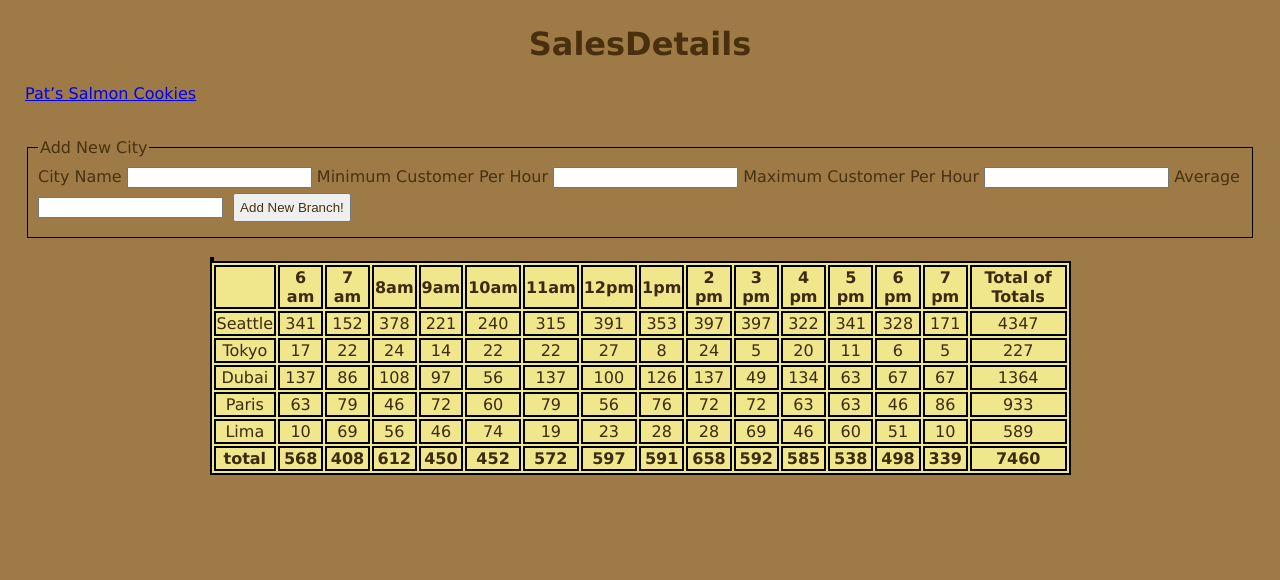
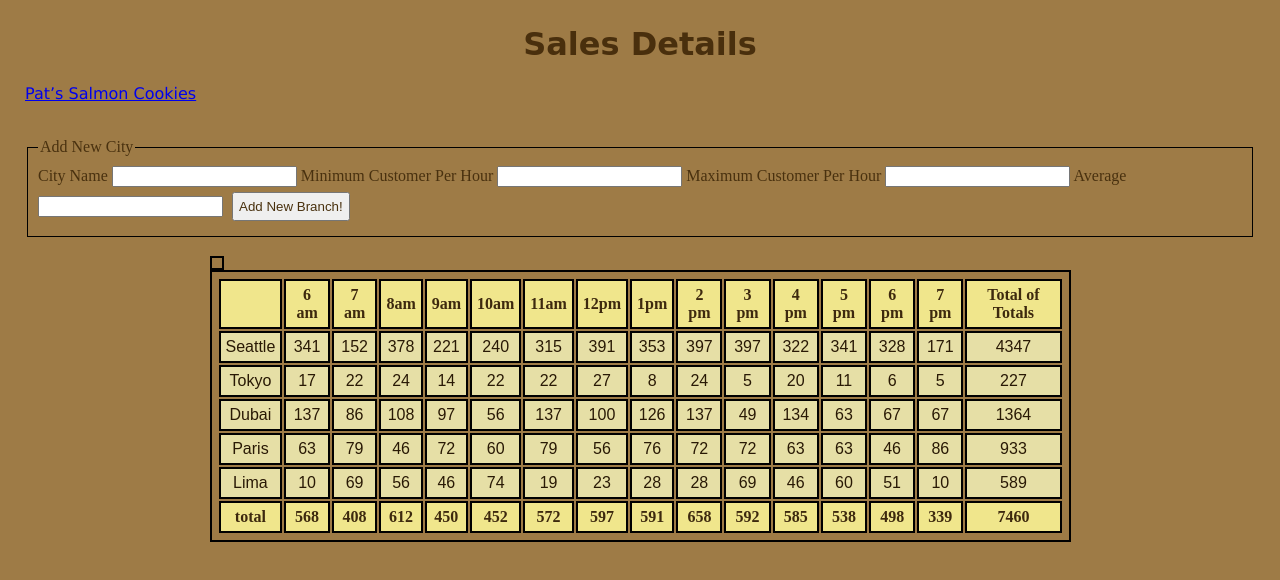
Before and after one commit to rabaa-hasan/cookie-stand, a plain HTML site: page sales.html in a window 1280 px wide. Drawn offline with Linux system fonts and the light colour scheme.

Commit message:
Finshing salmon cookie

```diff
--- a/CSS/style.css
+++ b/CSS/style.css
@@ -1,13 +1,13 @@
 body{
     background-color: rgb(158, 123, 70);
     margin: 25px;
-    font-family: Verdana, Geneva, Tahoma, sans-serif;
 }
 .heading{
     text-align: center;
 }
 h1{
     color: rgb(73, 47, 13);
+    font-family: 'Dancing Script', cursive;
 }
 /* div{
 
@@ -18,3 +18,11 @@ p{
     direction: ltr;
     font-size: 18px;
 }
+ul li{
+    font-family: 'Dosis', sans-serif;
+    color:rgb(97, 63, 19);
+}
+.font{
+    font-family: 'Josefin Slab', serif;
+    color:rgb(51, 33, 9);
+}
--- a/CSS/styleSales.css
+++ b/CSS/styleSales.css
@@ -7,19 +7,32 @@ body{
 h1{
     text-align: center;
     color: rgb(73, 47, 13);
+    font-family: 'Dancing Script', cursive;
 }
 table,th,td{
     margin-left:15%;
     margin-right:15%;
     border: 2px solid rgb(0, 0, 0);
     text-align: center;
+    padding: 5px;
+
+}
+th{
     background-color: khaki;
     color:rgb(61, 41, 14) ;
+    font-family: 'Josefin Slab', serif;
+}
+td{
+    background-color: rgb(230, 223, 166);
+    color:rgb(41, 25, 5) ;
+    font-family: 'Dosis', sans-serif;
+
 }
 
 form fieldset{
     border: 1px solid rgb(0, 0, 0);
     padding: 10px;
+    font-family: 'Josefin Slab', serif;
 }
 
 form fieldset legend,label,input{
--- a/JavaScript/app.js
+++ b/JavaScript/app.js
@@ -115,15 +115,24 @@ const tableFooter = function() {
   for(let i = 0; i < time.length; i++) {
     const th2 = document.createElement('th');
     tr.appendChild(th2);
-    th2.textContent =Seattle.customerArr[i]+Tokyo.customerArr[i]+Dubai.customerArr[i]+Paris.customerArr[i]+Lima.customerArr[i];
+    let totalCookies =0;
+    for(let j=0 ; j<City.allcity.length;j++){
+      console.log(parseInt(City.allcity[j].customerArr[i]));
+      totalCookies +=parseInt(City.allcity[j].customerArr[i]);
+    }
+    th2.textContent=totalCookies;
   }
 
   const th3 = document.createElement('th');
   tr.appendChild(th3);
-  th3.textContent = Seattle.hourlyTotal + Tokyo.hourlyTotal + Dubai.hourlyTotal + Paris.hourlyTotal + Lima.hourlyTotal;
+  let totalOfTotals=0;
+  for(let j=0; j<City.allcity.length;j++){
+    totalOfTotals += City.allcity[j].hourlyTotal;
+  }
+  th3.textContent=totalOfTotals;
 };
 
-tableFooter();
+// tableFooter();
 
 
 
@@ -136,12 +145,12 @@ formElement.addEventListener('submit',function(event){
   const maxCustomer = event.target.maxCustomer.value;
   const average = event.target.average.value;
 
-
+  document.getElementById('placeTable').removeChild(document.getElementById('placeTable').lastChild);
   const city = new City (cityName, minCustomer, maxCustomer, average);
   formElement.reset();
   city.randomCustomer();
   city.render();
-  document.getElementById('placeTable').deleteRow(6);
   tableFooter();
 
 });
+tableFooter();
--- a/sales.html
+++ b/sales.html
@@ -8,7 +8,7 @@
     <link rel="stylesheet" href="./CSS/styleSales.css">
 </head>
 <body>
-    <h1>SalesDetails</h1>
+    <h1>Sales Details</h1>
     <p><a href="index.html" target="_self">Pat’s Salmon Cookies</a></p>
     <br>
     <form action="" id="addNewCity">
@@ -16,16 +16,16 @@
             <legend>Add New City</legend>
 
         <label for="cityName">City Name</label>
-        <input type="text" id="cityName" name="city-name">
+        <input type="text" id="cityName" name="city-name" required>
 
         <label for="minCustomer">Minimum Customer Per Hour</label>
-        <input type="number" id="minCustomer" name="mini-customer">
+        <input type="number" id="minCustomer" name="mini-customer" required>
 
         <label for="maxCustomer">Maximum Customer Per Hour</label>
-        <input type="number" id="maxCustomer" name="max-customer">
+        <input type="number" id="maxCustomer" name="max-customer" required>
 
         <label for="average">Average</label>
-        <input type="text" id="average" name="average">
+        <input type="number" id="average" name="average" required>
 
         <button type="submit">Add New Branch!</button>
      </fieldset>
```
Also changed, not shown: index.html (+5 -5 lines).
